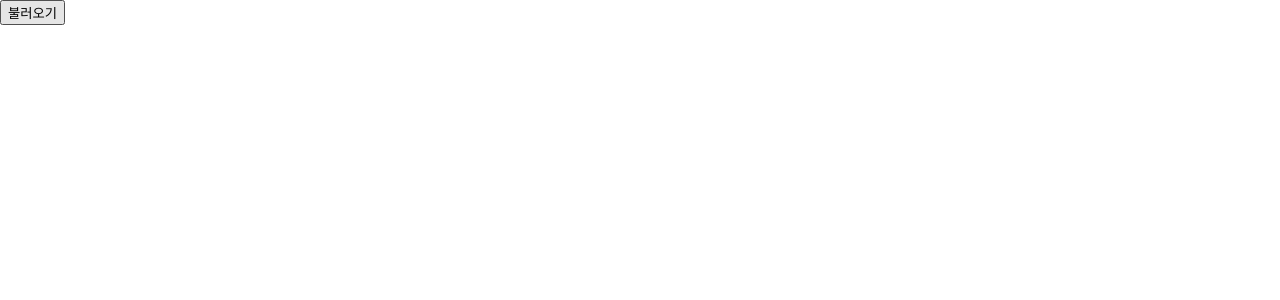
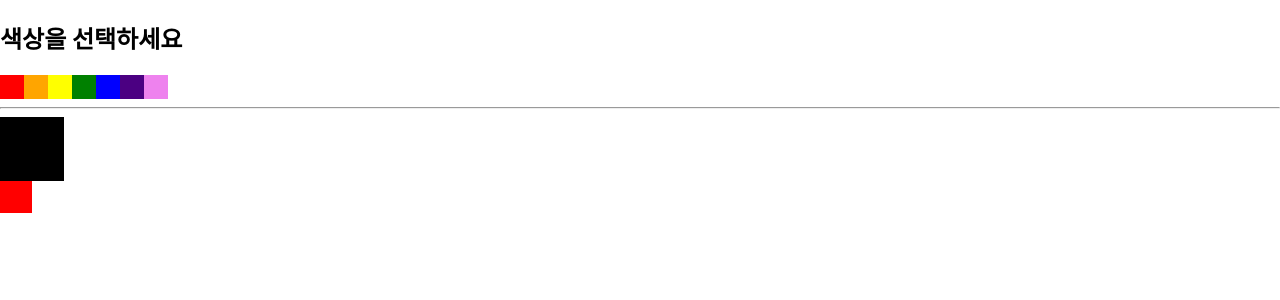
Before and after one commit to kwangmin-park/React_prac, a React (Create React App) app: page / in a window 1280 px wide. Shown: the top 300 px of the page. Built offline with nearby package versions, Linux system fonts and the light colour scheme.

Commit message:
ch15 - context upload

```diff
--- a/src/App.js
+++ b/src/App.js
@@ -6,10 +6,19 @@ import EventPractice from "./ch4/EventPractice";
 import ImmerComponent from "./ch11/ImmerComponent";
 import AxiosPrac from "./ch14/AxiosPrac";
 import axios from "axios";
+import ColorBox from "./ch15/ColorBox";
+import ColorContext, {ColorProvider} from "./ch15/color";
+import SelectColors from "./ch15/SelectColors";
 
 function App() {
     return (
-      <AxiosPrac></AxiosPrac>
+        <ColorProvider value={{color: 'red'}}>
+            <div>
+                <SelectColors/>
+                <ColorBox/>
+            </div>
+        </ColorProvider>
+        // <AxiosPrac></AxiosPrac>
 
         // <ImmerComponent/>
         // <EventPractice />
--- /dev/null
+++ b/src/ch15/ColorBox.js
@@ -0,0 +1,27 @@
+import ColorContext from "./color";
+import {ColorConsumer} from "./color";
+import {useContext} from "react";
+
+const ColorBox = () => {
+    const {state} = useContext(ColorContext);
+    return (
+        <>
+            <div style={{
+                width: '64px',
+                height: '64px',
+                background: state.color
+            }}
+            />
+            <div
+                style={{
+                    width: '32px',
+                    height: '32px',
+                    background: state.subcolor
+                }}
+            />
+        </>
+    )
+}
+
+
+export default ColorBox
--- /dev/null
+++ b/src/ch15/SelectColors.js
@@ -0,0 +1,44 @@
+import React from "react";
+import {ColorConsumer} from "./color";
+
+const colors = ['red', 'orange', 'yellow', 'green', 'blue', 'indigo', 'violet'];
+
+const SelectColors = () => {
+    return (
+        <div>
+            <h2>색상을 선택하세요</h2>
+            <ColorConsumer>
+                {
+                    ({actions}) => (
+                        <div
+                            style={{
+                                display: 'flex'
+                            }}>
+                            {colors.map(color =>
+                                (
+                                    <div
+                                        key={color}
+                                        onClick={() => actions.setColor(color)}
+                                        onContextMenu={e => {
+                                            e.preventDefault();
+                                            actions.setSubcolor(color);
+                                        }}
+                                        style={{
+                                            background: color,
+                                            width: '24px',
+                                            height: '24px',
+                                            cursor: 'pointer'
+                                        }}
+                                    />
+                                )
+                            )}
+                        </div>
+                    )
+                }
+            </ColorConsumer>
+            <hr/>
+        </div>
+    )
+}
+
+export default SelectColors;
--- /dev/null
+++ b/src/ch15/color.js
@@ -0,0 +1,30 @@
+import {createContext, useState} from "react";
+
+const ColorContext = createContext({
+    state: {color: 'black', subcolor: 'red'},
+    actions: {
+        setColor: () => {},
+        setSubcolor: () => {}
+    }
+});
+
+const ColorProvider = ({children}) => {
+    const [color, setColor] = useState('black');
+    const [subcolor, setSubcolor] = useState('red');
+
+    const value = {
+        state: {color, subcolor},
+        actions: {setColor, setSubcolor}
+    };
+
+    return (
+        <ColorContext.Provider value={value}>{children}</ColorContext.Provider>
+    )
+}
+
+// const {Consumer: ColorConsumer} = ColorContext;
+const ColorConsumer = ColorContext.Consumer;
+
+export {ColorProvider, ColorConsumer};
+
+export default ColorContext;
```
Also changed, not shown: src/ch15/ContextPrac.js (deleted). Lines whose indentation alone changed are shown as unchanged.
